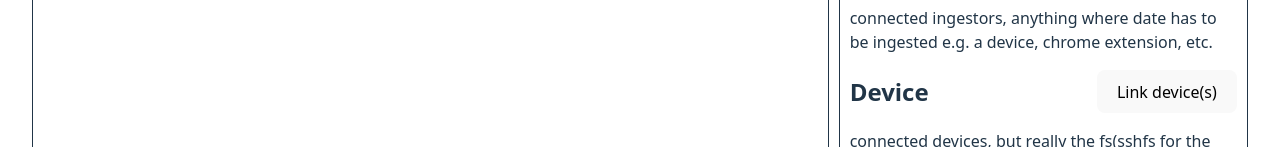
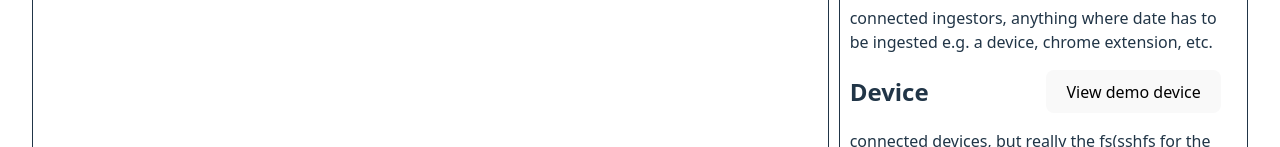
Before and after one commit to pbkompasz/fermat, a React app in the folder src/frontend/: page / in a window 1280 px wide. Shown: the part 805-952 px from the top of the page. Built offline with nearby package versions, Linux system fonts and the light colour scheme; the HTML template or start-up script is replaced by a standard one.

Commit message:
feat: reference demo device

```diff
--- a/src/frontend/src/components/Device.tsx
+++ b/src/frontend/src/components/Device.tsx
@@ -1,14 +1,38 @@
-const Device = () => {
+import { useState } from "react";
+import Modal from "./Modal";
+import DemoDevice from "./DemoDevice";
+
+const Device = ({ isDemo = false }: { isDemo: boolean }) => {
   const linkDevice = () => {};
+  const [showDemoDevice, setShowDemoDevice] = useState(false);
 
   return (
-    <>
+    <div style={{}}>
       <div className="subsection--title">
         <h2>Device</h2>
-        <button onClick={linkDevice}>Link device(s)</button>
+        <div>
+          {isDemo ? (
+            <>
+              <button
+                onClick={() => setShowDemoDevice(true)}
+                style={{ marginRight: "1rem" }}
+              >
+                View demo device
+              </button>
+              <Modal
+                isOpen={showDemoDevice}
+                setIsOpen={setShowDemoDevice}
+                title="Demo Device"
+                content={<DemoDevice />}
+              />
+            </>
+          ) : (
+            <button onClick={linkDevice}>Link device(s)</button>
+          )}
+        </div>
       </div>
       <div>connected devices, but really the fs(sshfs for the demo)</div>
-    </>
+    </div>
   );
 };
 
```
